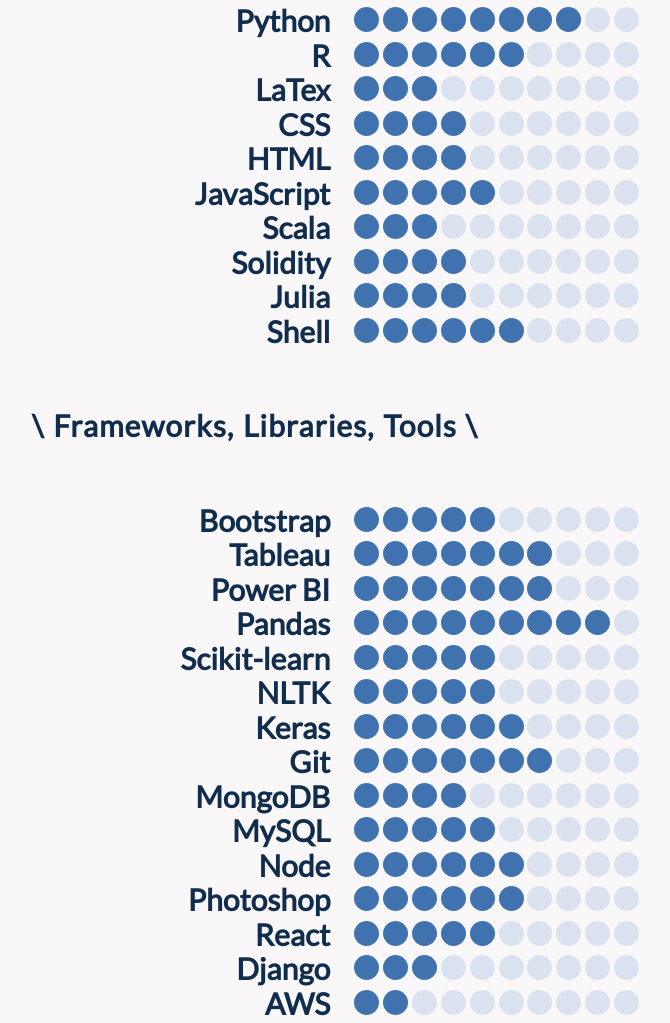
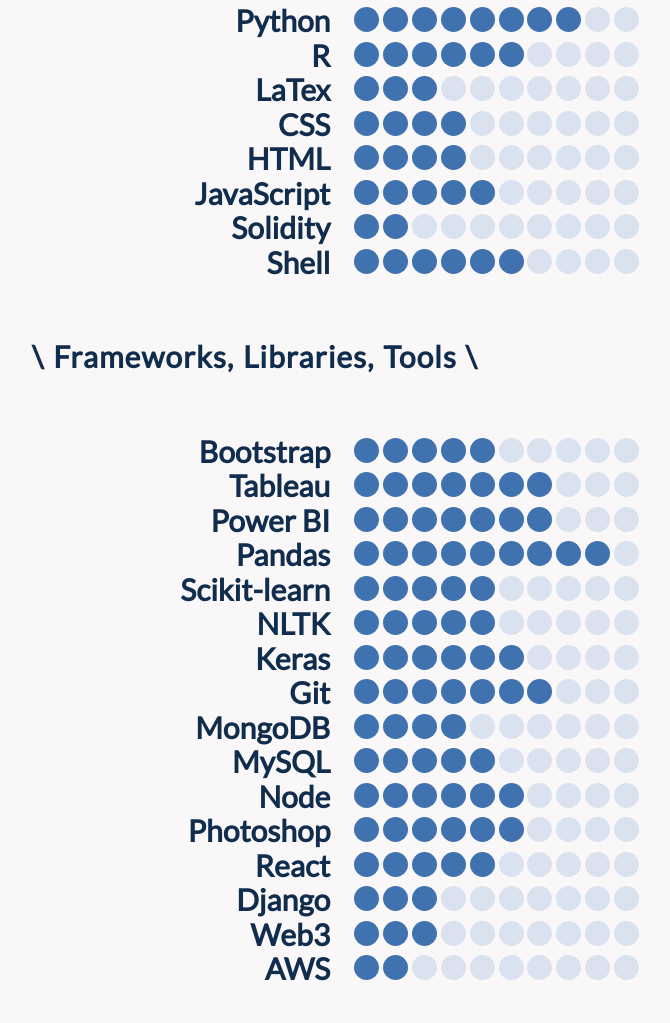
Before and after one commit to canberk17/myapp, a plain HTML site: page index.html in a window 1280 px wide. Shown: the part 5922-6945 px from the top of the page, without its empty margins (385-1055 px from the left). Drawn offline with nearby package versions, Linux system fonts and the light colour scheme.

Commit message:
'commit'

```diff
--- a/index.html
+++ b/index.html
@@ -419,42 +419,15 @@
                 <span class="dot"></span>
                 <span class="dot"></span>
             </li>
-            <li>
 
-                <h3>Scala</h3>
-                <span class="dot fill"></span>
-                <span class="dot fill"></span>
-                <span class="dot fill"></span>
-                <span class="dot"></span>
-                <span class="dot"></span>
-                <span class="dot"></span>
-                <span class="dot"></span>
-                <span class="dot"></span>
-                <span class="dot"></span>
-                <span class="dot"></span>
-            </li>
 
             <li>
 
                 <h3>Solidity</h3>
                 <span class="dot fill"></span>
                 <span class="dot fill"></span>
-                <span class="dot fill"></span>
-                <span class="dot fill"></span>
-                <span class="dot"></span>
-                <span class="dot"></span>
-                <span class="dot"></span>
-                <span class="dot"></span>
-                <span class="dot"></span>
-                <span class="dot"></span>
-            </li>
-            <li>
-
-                <h3>Julia</h3>
-                <span class="dot fill"></span>
-                <span class="dot fill"></span>
-                <span class="dot fill"></span>
-                <span class="dot fill"></span>
+                <span class="dot "></span>
+                <span class="dot "></span>
                 <span class="dot"></span>
                 <span class="dot"></span>
                 <span class="dot"></span>
@@ -680,6 +653,19 @@
                 <span class="dot"></span>
                 <span class="dot"></span>
             </li>
+            <li>
+                <h3>Web3</h3>
+                <span class="dot fill"></span>
+                <span class="dot fill"></span>
+                <span class="dot fill"></span>
+                <span class="dot "></span>
+                <span class="dot "></span>
+                <span class="dot"></span>
+                <span class="dot"></span>
+                <span class="dot"></span>
+                <span class="dot"></span>
+                <span class="dot"></span>
+            </li>
 
             <li>
 
```
